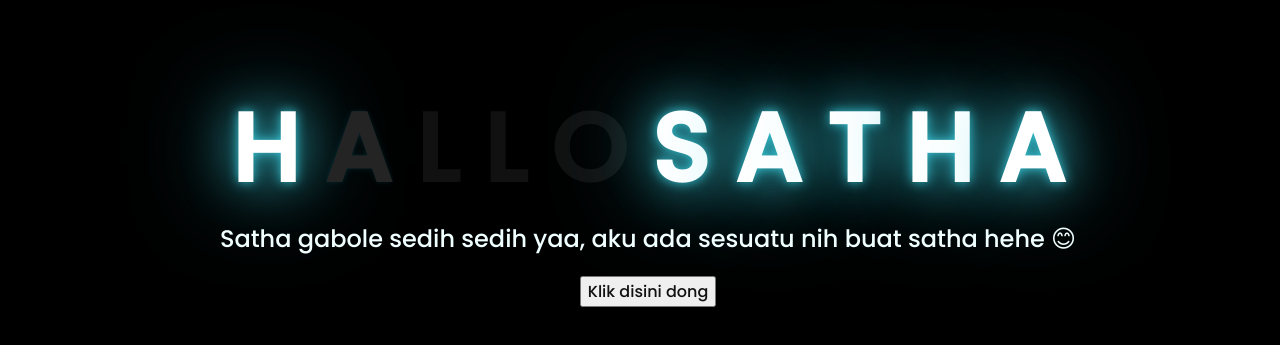
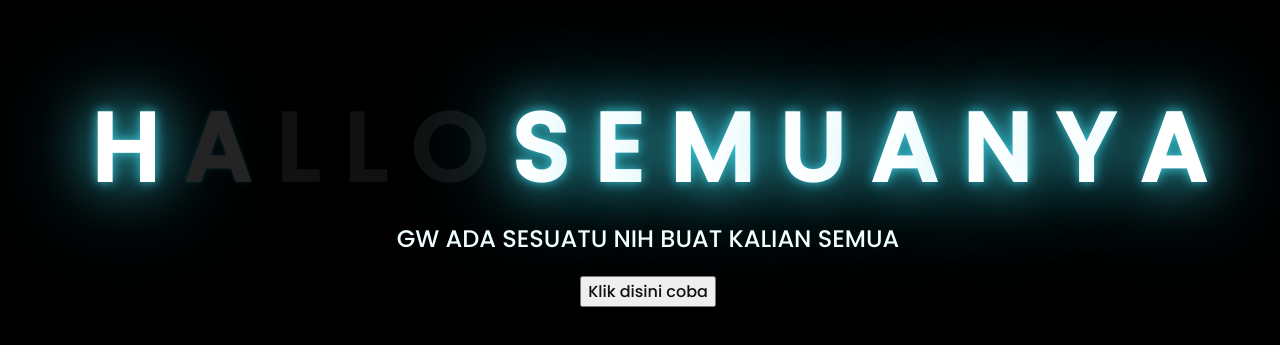
Before and after one commit to SYAHRIAL2703/buatkamu, a plain HTML site: page index.html in a window 1280 px wide. Shown: the part 217-562 px from the top of the page. Drawn offline with Linux system fonts and the light colour scheme.

Commit message:
Update index.html

```diff
--- a/index.html
+++ b/index.html
@@ -17,17 +17,20 @@
         <span>L</span>
         <span>O</span>
         <span>S</span>
+        <span>E</span>
+        <span>M</span>
+        <span>U</span>
         <span>A</span>
-        <span>T</span>
-        <span>H</span>
+        <span>N</span>
+        <span>Y</span>
         <span>A</span>
     </div>
     <div class="description">
-        <span>Satha gabole sedih sedih yaa, aku ada sesuatu nih buat satha hehe 😊</span>
+        <span>GW ADA SESUATU NIH BUAT KALIAN SEMUA</span>
     </div>
     <div class="button">
         <button>
-            <a href="flower.html">Klik disini dong</a>
+            <a href="flower.html">Klik disini coba</a>
         </button>
 
     </div>
```
